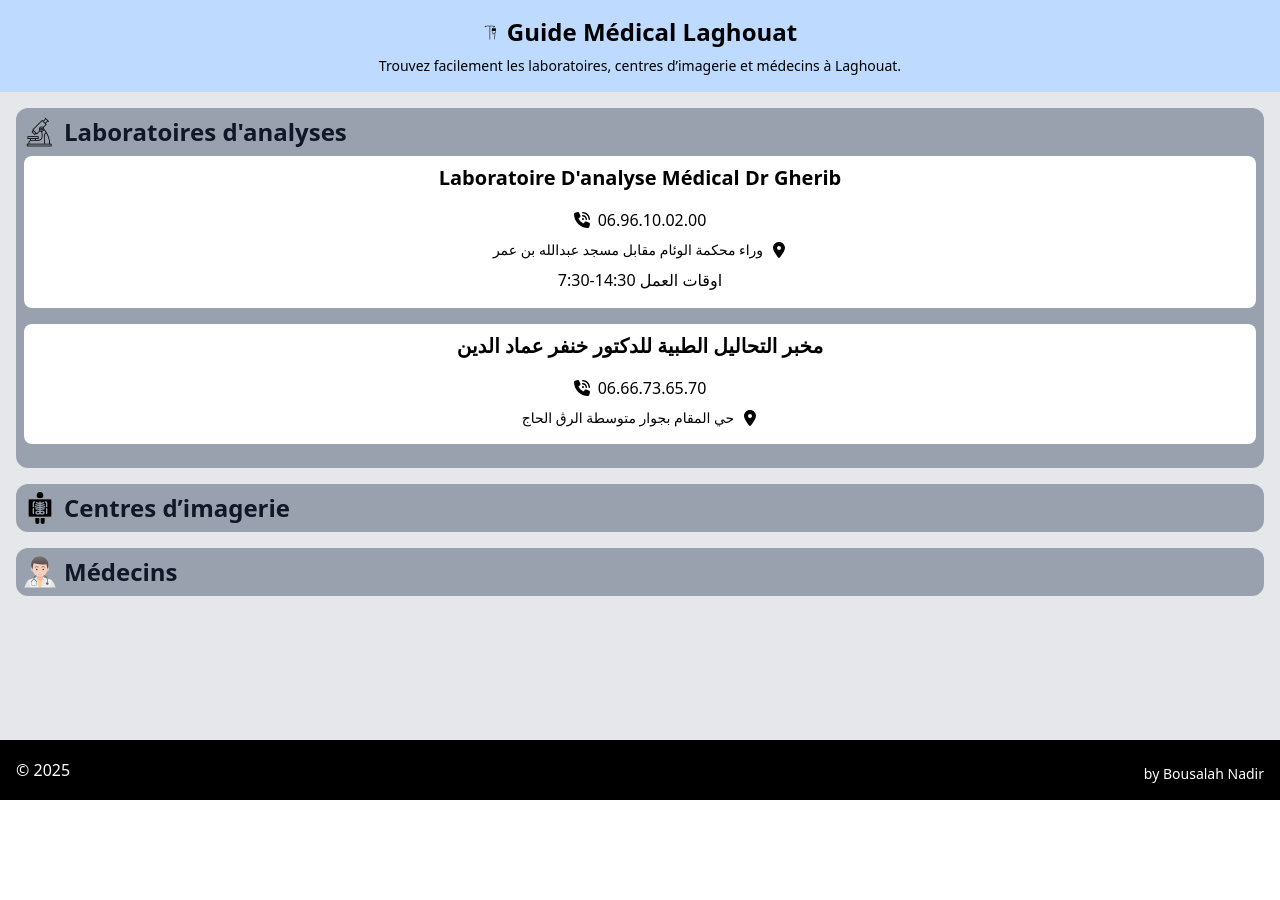
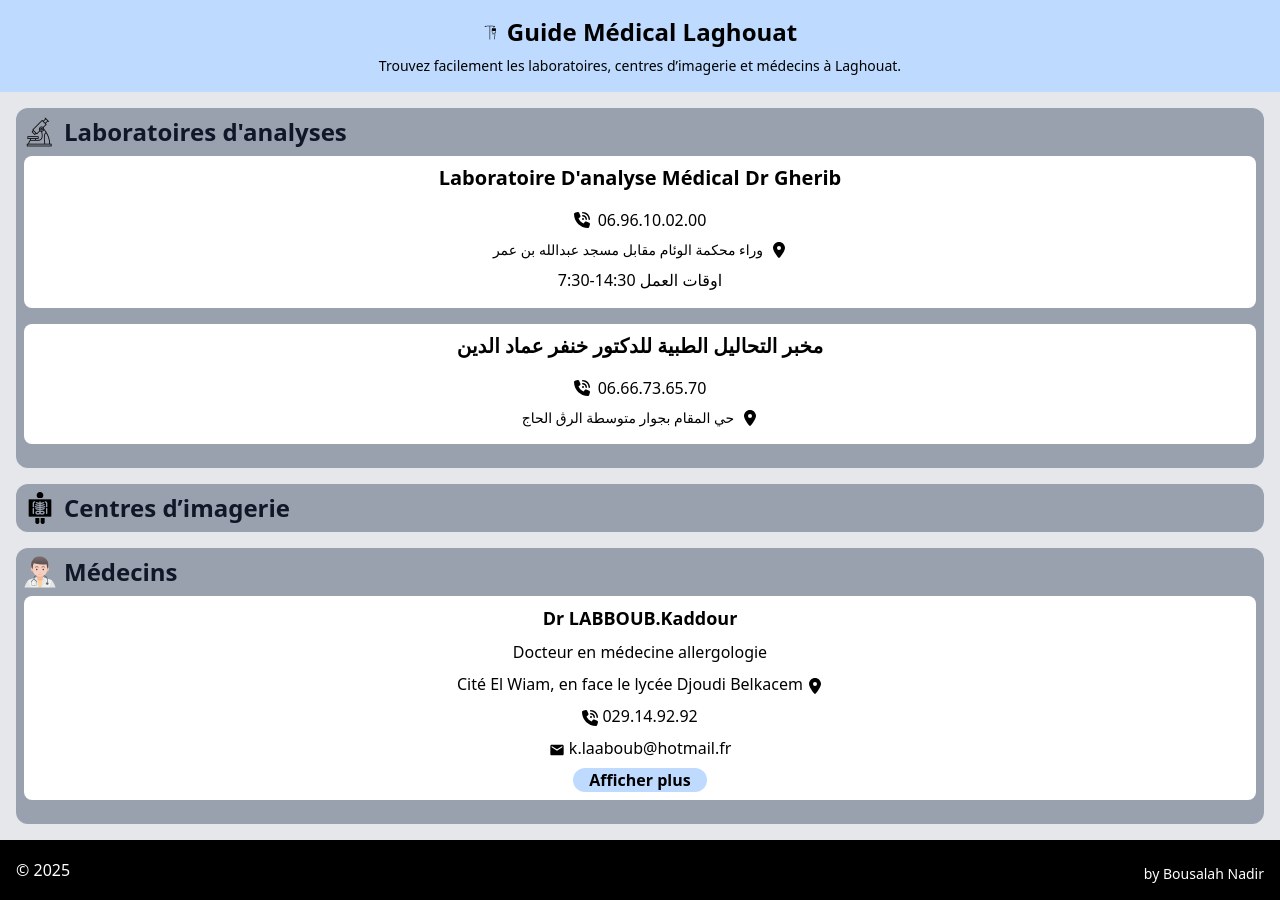
Before and after one commit to Medido1/Guide-M-dical-Laghouat, a React (Vite) app: page / in a window 1280 px wide. Before the commit the page ends 800 px from the top, so only its background shows below. Built offline with nearby package versions, Linux system fonts and the light colour scheme.

Commit message:
Add doctorFacility to show doctor's info

```diff
--- a/data.js
+++ b/data.js
@@ -14,4 +14,16 @@ const labs = [
   }
 ]
 
-export {labs};
+const doctors = [
+  {
+    id:1,
+    name: "Dr LABBOUB.Kaddour",
+    speciality: "Docteur en médecine allergologie",
+    adress: "Cité El Wiam, en face le lycée Djoudi Belkacem",
+    phone: "029.14.92.92",
+    email: "k.laaboub@hotmail.fr",
+    moreInfo: `Bilan allergologique,test cutané,EFR`
+  }
+]
+
+export {labs, doctors};
--- a/src/components/Category.jsx
+++ b/src/components/Category.jsx
@@ -1,4 +1,5 @@
 import LabFacility from "./LabFacility";
+import DoctorFacility from "./DoctorFacility";
 
 function Category({type, icon, data}) {
   return (
@@ -14,7 +15,12 @@ function Category({type, icon, data}) {
       <ul>
         {data && data.map(item => (
           <li key={item.id}>
-            <LabFacility item={item}/>
+            {type === "Laboratoires d'analyses" &&
+              <LabFacility item={item}/>
+            }
+            {type === "Médecins" &&
+              <DoctorFacility item={item}/>
+            }
         </li>
         ))}
       </ul>
--- a/src/components/DoctorFacility.jsx
+++ b/src/components/DoctorFacility.jsx
@@ -1,8 +1,63 @@
-function DoctorFalcility() {
-  const [copied, setCopied] = useState(false);
+import { useEffect, useState } from "react";
+import useClipboard from "./Utility";
+import { FaPhoneVolume, FaLocationDot } from "react-icons/fa6";
+import { MdEmail } from "react-icons/md";
+
+function DoctorFalcility({item}) {
+  const { copyToClipboard, copied } = useClipboard();
+  const [isSelected, setIsSelecetd] = useState("");
+  const [showMore, setShowMore] = useState(false);
+
+  function selectAndCopy(element) {
+    copyToClipboard(element)
+    setIsSelecetd(element)
+  }
+
+  const {name, speciality, adress, phone, email, moreInfo} = item;
+
   return (
-    <div>
-
+    <div className="bg-white p-2 mt-2 mb-4 rounded-lg
+      flex flex-col gap-2 items-center justify-center">
+      <h2 className="text-lg font-bold">
+        {name}
+      </h2>
+      <p>
+        {speciality}
+      </p>
+      <p className="text-center">{adress} <FaLocationDot className="inline-block"/></p>
+      <div className="flex gap-2 items-center">
+        <p
+          className="cursor-pointer"
+          /* onClick={() => copyToClipboard(`${phone}`)} */
+          onClick={() => selectAndCopy(`${phone}`)}
+        >
+          <FaPhoneVolume className="inline-block" /> {phone}
+        </p>
+        {copied && isSelected == `${phone}` && <span className="text-xs text-green-500 ml-2">Copied!</span>}
+      </div>
+      <div className="flex gap-2 items-center">
+        <p
+          className="cursor-pointer"
+          onClick={() => selectAndCopy(`${email}`)}
+        >
+          <MdEmail  className="inline-block" /> {email}
+        </p>
+        {copied && isSelected == `${email}` && <span className="text-xs text-green-500 ml-2">Copied!</span>}
+      </div>
+      <button
+        onClick={() => setShowMore(prev => !prev)}
+        type="button"
+        className="px-4 bg-blue-200 font-bold rounded-full"
+      >
+        {showMore ? "Afficher moin" : "Afficher plus"}
+      </button>
+      {showMore &&
+        <div>
+          <p>
+            {moreInfo}
+          </p>
+        </div>
+      }
     </div>
   )
 }
--- a/src/components/Main.jsx
+++ b/src/components/Main.jsx
@@ -2,18 +2,17 @@ import Category from "./Category";
 import labIcon from "../assets/microscope.png";
 import xRayIcon from "../assets/x-ray-test.png";
 import doctorIcon from "../assets/doctor.png";
-import {labs} from "../../data";
+import {labs, doctors} from "../../data";
 
 
 function Main() {
-  const labsData = labs;
 
   return (
     <main className="p-4 bg-gray-200 flex flex-col gap-4 flex-grow">
       <Category
         type = "Laboratoires d'analyses"
         icon = {labIcon}
-        data = {labsData}
+        data = {labs}
       />
       <Category
         type= "Centres d’imagerie"
@@ -22,6 +21,7 @@ function Main() {
       <Category
         type= "Médecins"
         icon= {doctorIcon}
+        data = {doctors}
       />
     </main>
   )
```
